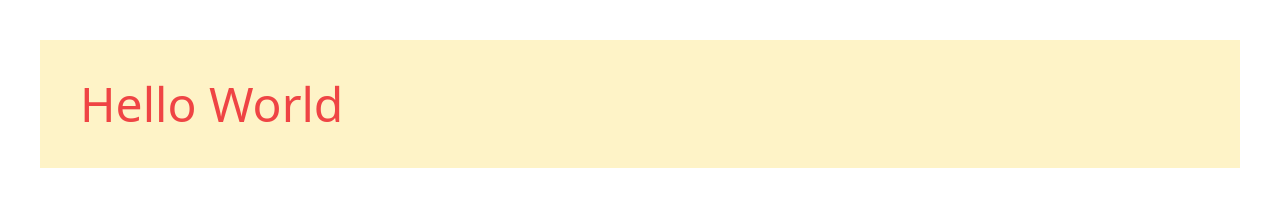
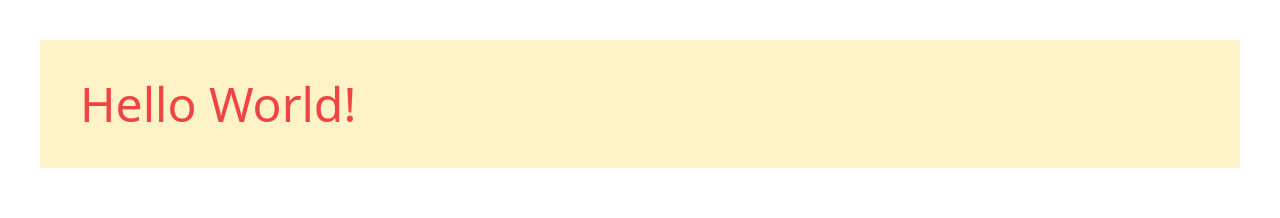
Before and after one commit to karthickthankyou/github-actions-train, a React (Create React App) app: page / in a window 1280 px wide. Shown: the top 218 px of the page. Built offline with nearby package versions, Linux system fonts and the light colour scheme.

Commit message:
Update App.tsx

```diff
--- a/src/App.tsx
+++ b/src/App.tsx
@@ -3,7 +3,7 @@ import React from 'react'
 function App() {
   return (
     <div className="p-10 m-10 text-5xl text-red-500 bg-yellow-100">
-      Hello World
+      Hello World!
     </div>
   )
 }
```
